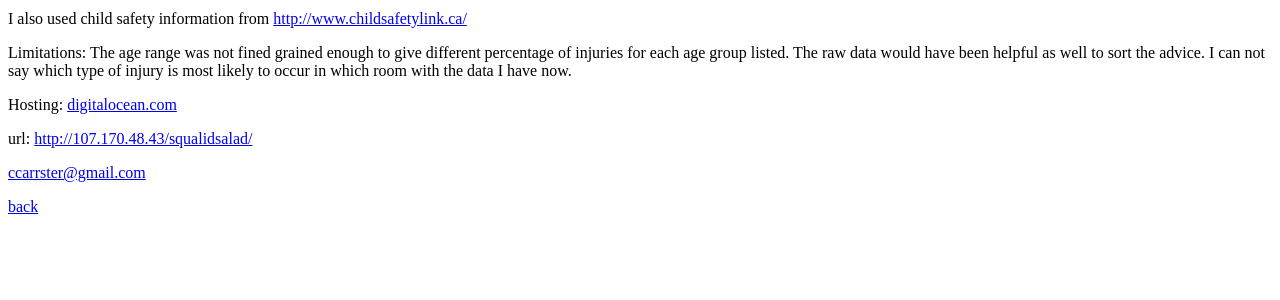
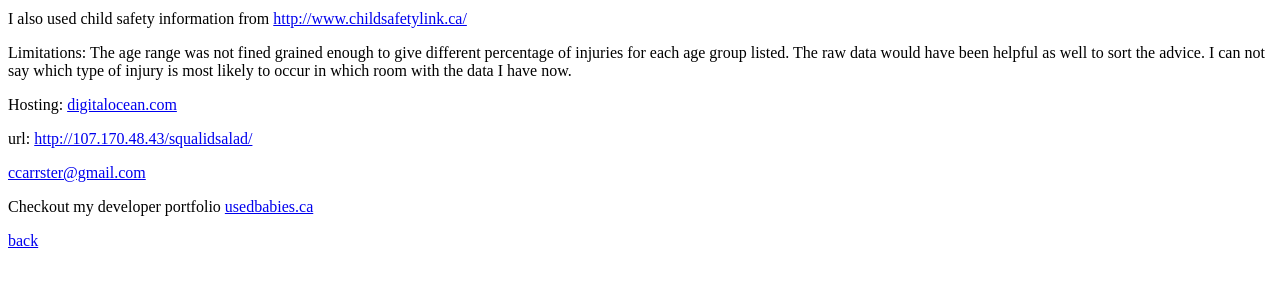
Before and after one commit to ccarrster/squalidsalad, a PHP site: page /about.php in a window 1280 px wide. Shown: the part 306-606 px from the top of the page. Run offline with PHP 8.4, Linux system fonts and the light colour scheme.

Commit message:
added usedbabies

```diff
--- a/about.php
+++ b/about.php
@@ -15,6 +15,7 @@
 <p>Hosting: <a href="http://digitalocean.com">digitalocean.com</a></p>
 <p>url: <a href="http://107.170.48.43/squalidsalad/">http://107.170.48.43/squalidsalad/</a></p>
 <p><a href="mailto:ccarrster@gmail.com">ccarrster@gmail.com</a></p>
+<p>Checkout my developer portfolio <a href="http://usedbabies.ca">usedbabies.ca</a></p>
 <p><a href="index.php">back</a></p>
 </body>
 </html>
```
